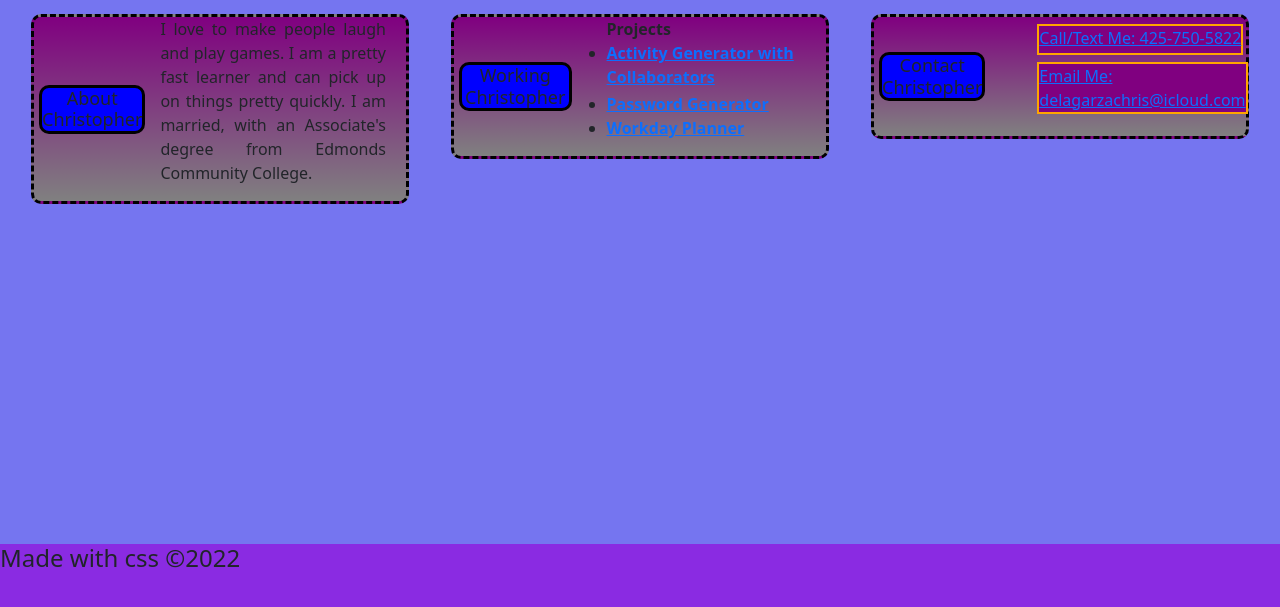
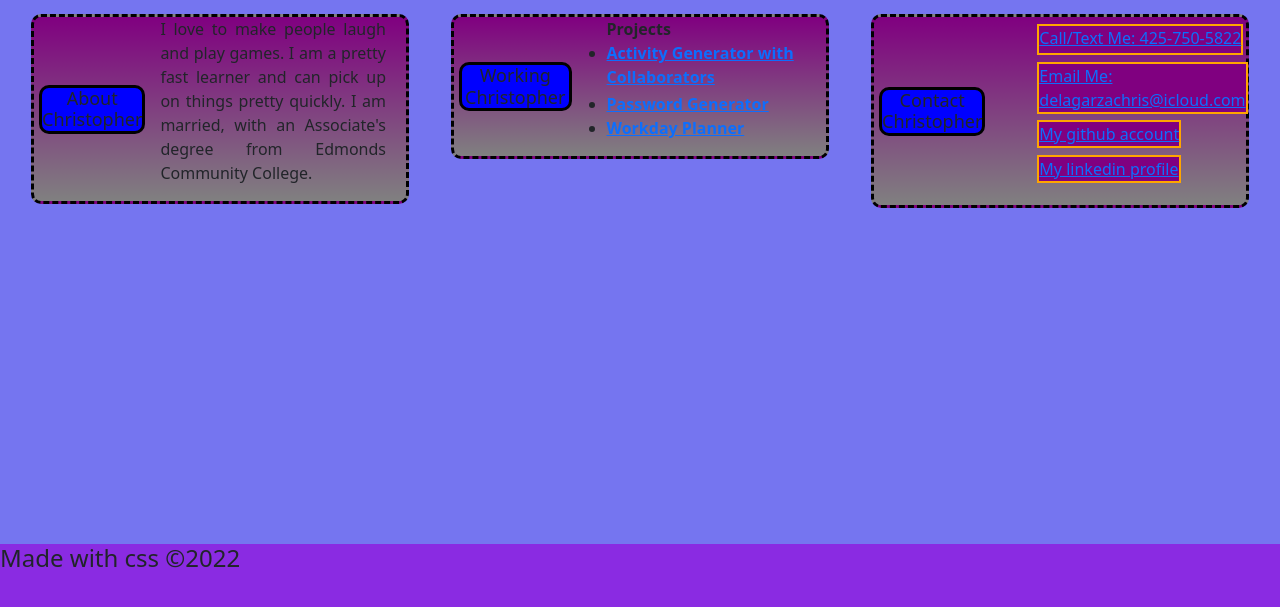
Before and after one commit to Interrubble/WorkPortfolio, a plain HTML site: page index.html in a window 1280 px wide. Shown: the part 171-778 px from the top of the page. Drawn offline with nearby package versions, Linux system fonts and the light colour scheme; a script that the page names is missing.

Commit message:
github/linkedin updates

```diff
--- a/assets/style.css
+++ b/assets/style.css
@@ -93,7 +93,7 @@ nav {
     height: 50%;
 }
 /* Setting style for contact blocks */
-.phone,.email {
+.phone,.email,.github,.linkedin {
     text-align: left;
     border-width: 2px;
     border-style: solid;
--- a/index.html
+++ b/index.html
@@ -49,6 +49,8 @@
                 <ul>
                     <li class="phone"><a href="Phone: 425-750-5822">Call/Text Me: 425-750-5822</a></li>
                     <li class="email"><a href="mailto:delagarzachris@icloud.com">Email Me: delagarzachris@icloud.com</a></li>
+                    <li class="github"><a href="https://github.com/Interrubble">My github account</li>
+                    <li class="linkedin"><a href="https://linkedin.com/christopher-delagarza-309550234/">My linkedin profile</a></li>
                 </ul>
             </nav>
         </section>
```
